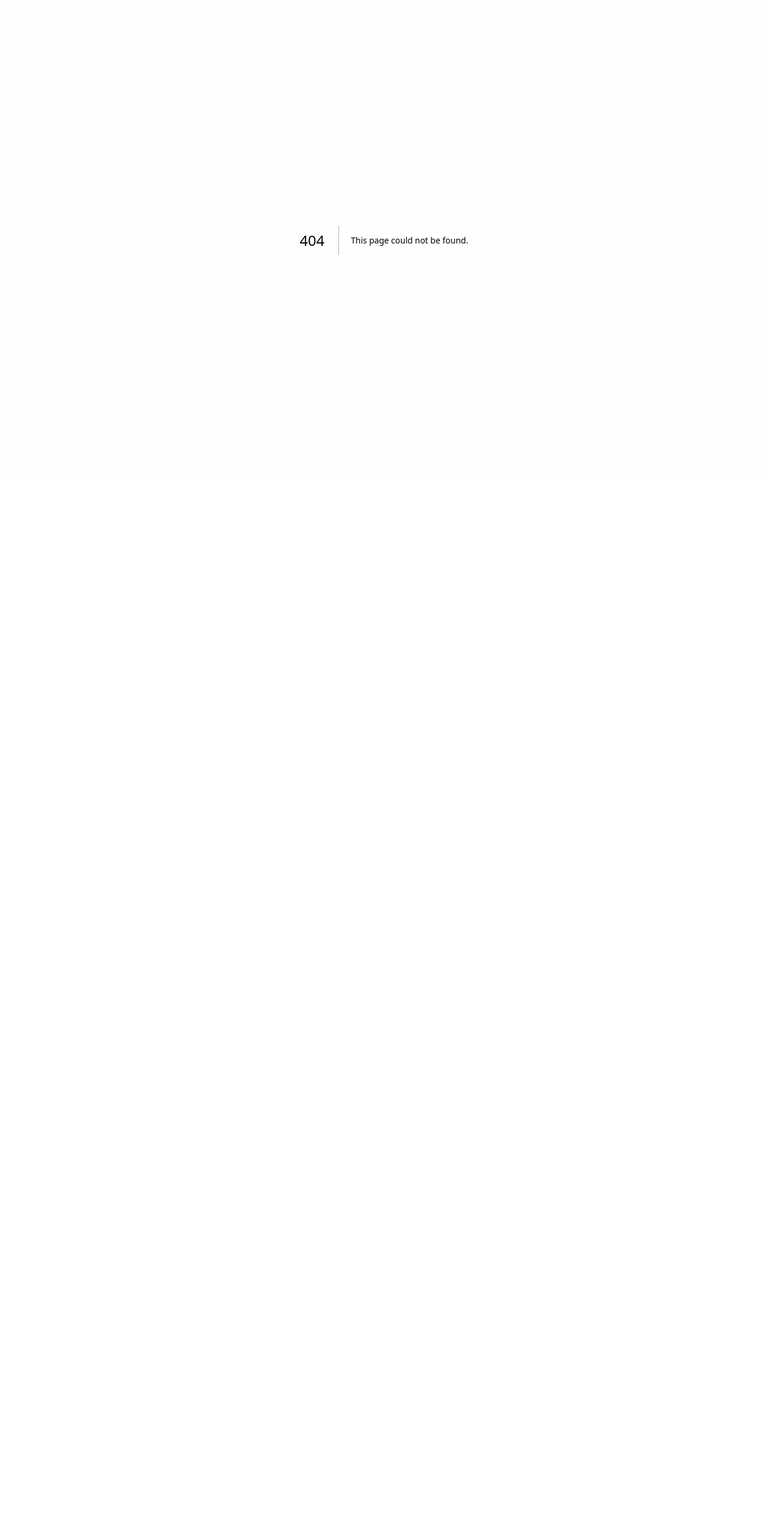
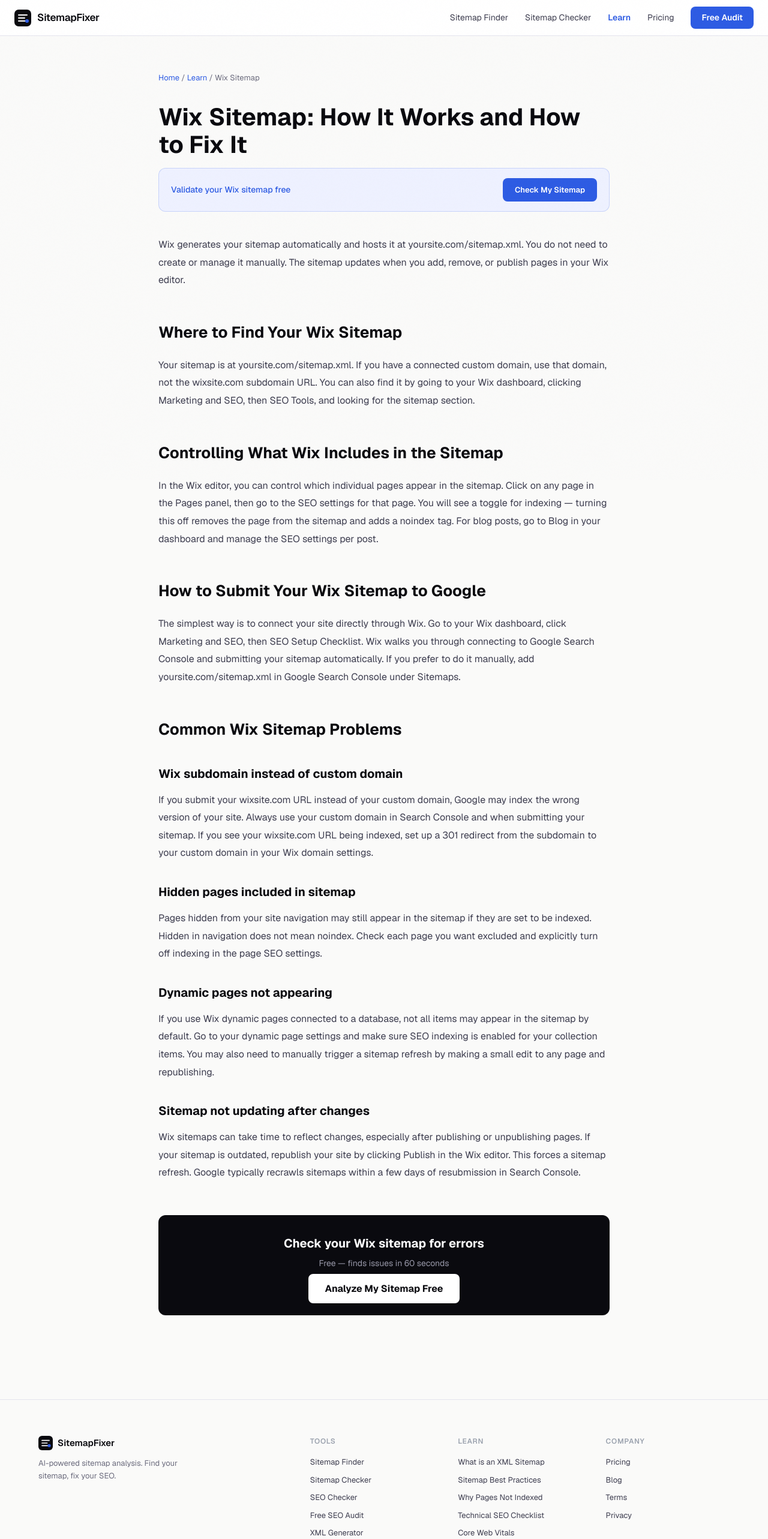
Before and after one commit to Watermelon-Coctail-Bar/sitemap-fixer, a Next.js app: page /learn/wix-sitemap in a window 1280 px wide. Before the commit this address had no page. Shown: the top 2566 px of the page at 60% size. Before the commit the page ends 800 px from the top, so only its background shows below. Built offline with nearby package versions, Linux system fonts and the light colour scheme.

Commit message:
Create page.tsx

```diff
--- /dev/null
+++ b/src/app/learn/wix-sitemap/page.tsx
@@ -0,0 +1,53 @@
+import type { Metadata } from 'next';
+export const metadata: Metadata = {
+  title: 'Wix Sitemap: How It Works and How to Submit It | SitemapFixer',
+  description: "Wix automatically generates your sitemap. Learn where to find it, how to control what gets included, common problems, and how to submit it to Google.",
+  alternates: { canonical: 'https://sitemapfixer.com/learn/wix-sitemap' },
+};
+export default function Page() {
+  return (
+    <div style={{ maxWidth: 800, margin: '0 auto', padding: '60px 24px' }}>
+      <nav style={{ fontSize: 13, color: '#6b6b7d', marginBottom: 32 }}>
+        <a href="/" style={{ color: '#2d5be3', textDecoration: 'none' }}>Home</a>{' / '}
+        <a href="/learn" style={{ color: '#2d5be3', textDecoration: 'none' }}>Learn</a>{' / '}
+        <span>Wix Sitemap</span>
+      </nav>
+      <h1 style={{ fontSize: 40, fontWeight: 700, color: '#0a0a0f', marginBottom: 16, lineHeight: 1.15 }}>Wix Sitemap: How It Works and How to Fix It</h1>
+      <div style={{ background: '#eef1ff', border: '1px solid rgba(45,91,227,0.2)', borderRadius: 12, padding: '16px 20px', marginBottom: 40, display: 'flex', alignItems: 'center', justifyContent: 'space-between', gap: 16 }}>
+        <span style={{ fontSize: 14, color: '#2d5be3', fontWeight: 500 }}>Validate your Wix sitemap free</span>
+        <a href="/" style={{ background: '#2d5be3', color: 'white', padding: '10px 20px', borderRadius: 8, textDecoration: 'none', fontWeight: 600, fontSize: 13 }}>Check My Sitemap</a>
+      </div>
+      <div style={{ fontSize: 16, color: '#3d3d4f', lineHeight: 1.85 }}>
+        <p style={{ marginBottom: 24 }}>Wix generates your sitemap automatically and hosts it at yoursite.com/sitemap.xml. You do not need to create or manage it manually. The sitemap updates when you add, remove, or publish pages in your Wix editor.</p>
+
+        <h2 style={{ fontSize: 26, fontWeight: 700, color: '#0a0a0f', marginTop: 48, marginBottom: 16 }}>Where to Find Your Wix Sitemap</h2>
+        <p style={{ marginBottom: 24 }}>Your sitemap is at yoursite.com/sitemap.xml. If you have a connected custom domain, use that domain, not the wixsite.com subdomain URL. You can also find it by going to your Wix dashboard, clicking Marketing and SEO, then SEO Tools, and looking for the sitemap section.</p>
+
+        <h2 style={{ fontSize: 26, fontWeight: 700, color: '#0a0a0f', marginTop: 48, marginBottom: 16 }}>Controlling What Wix Includes in the Sitemap</h2>
+        <p style={{ marginBottom: 24 }}>In the Wix editor, you can control which individual pages appear in the sitemap. Click on any page in the Pages panel, then go to the SEO settings for that page. You will see a toggle for indexing — turning this off removes the page from the sitemap and adds a noindex tag. For blog posts, go to Blog in your dashboard and manage the SEO settings per post.</p>
+
+        <h2 style={{ fontSize: 26, fontWeight: 700, color: '#0a0a0f', marginTop: 48, marginBottom: 16 }}>How to Submit Your Wix Sitemap to Google</h2>
+        <p style={{ marginBottom: 24 }}>The simplest way is to connect your site directly through Wix. Go to your Wix dashboard, click Marketing and SEO, then SEO Setup Checklist. Wix walks you through connecting to Google Search Console and submitting your sitemap automatically. If you prefer to do it manually, add yoursite.com/sitemap.xml in Google Search Console under Sitemaps.</p>
+
+        <h2 style={{ fontSize: 26, fontWeight: 700, color: '#0a0a0f', marginTop: 48, marginBottom: 16 }}>Common Wix Sitemap Problems</h2>
+
+        <h3 style={{ fontSize: 20, fontWeight: 700, color: '#0a0a0f', marginTop: 32, marginBottom: 10 }}>Wix subdomain instead of custom domain</h3>
+        <p style={{ marginBottom: 24 }}>If you submit your wixsite.com URL instead of your custom domain, Google may index the wrong version of your site. Always use your custom domain in Search Console and when submitting your sitemap. If you see your wixsite.com URL being indexed, set up a 301 redirect from the subdomain to your custom domain in your Wix domain settings.</p>
+
+        <h3 style={{ fontSize: 20, fontWeight: 700, color: '#0a0a0f', marginTop: 32, marginBottom: 10 }}>Hidden pages included in sitemap</h3>
+        <p style={{ marginBottom: 24 }}>Pages hidden from your site navigation may still appear in the sitemap if they are set to be indexed. Hidden in navigation does not mean noindex. Check each page you want excluded and explicitly turn off indexing in the page SEO settings.</p>
+
+        <h3 style={{ fontSize: 20, fontWeight: 700, color: '#0a0a0f', marginTop: 32, marginBottom: 10 }}>Dynamic pages not appearing</h3>
+        <p style={{ marginBottom: 24 }}>If you use Wix dynamic pages connected to a database, not all items may appear in the sitemap by default. Go to your dynamic page settings and make sure SEO indexing is enabled for your collection items. You may also need to manually trigger a sitemap refresh by making a small edit to any page and republishing.</p>
+
+        <h3 style={{ fontSize: 20, fontWeight: 700, color: '#0a0a0f', marginTop: 32, marginBottom: 10 }}>Sitemap not updating after changes</h3>
+        <p style={{ marginBottom: 24 }}>Wix sitemaps can take time to reflect changes, especially after publishing or unpublishing pages. If your sitemap is outdated, republish your site by clicking Publish in the Wix editor. This forces a sitemap refresh. Google typically recrawls sitemaps within a few days of resubmission in Search Console.</p>
+      </div>
+      <div style={{ background: '#0a0a0f', borderRadius: 12, padding: '32px', textAlign: 'center', marginTop: 56 }}>
+        <div style={{ fontSize: 20, fontWeight: 700, color: 'white', marginBottom: 8 }}>Check your Wix sitemap for errors</div>
+        <div style={{ color: '#9999aa', marginBottom: 20, fontSize: 14 }}>Free — finds issues in 60 seconds</div>
+        <a href="/" style={{ background: 'white', color: '#0a0a0f', padding: '14px 28px', borderRadius: 8, textDecoration: 'none', fontWeight: 700 }}>Analyze My Sitemap Free</a>
+      </div>
+    </div>
+  );
+}
```
